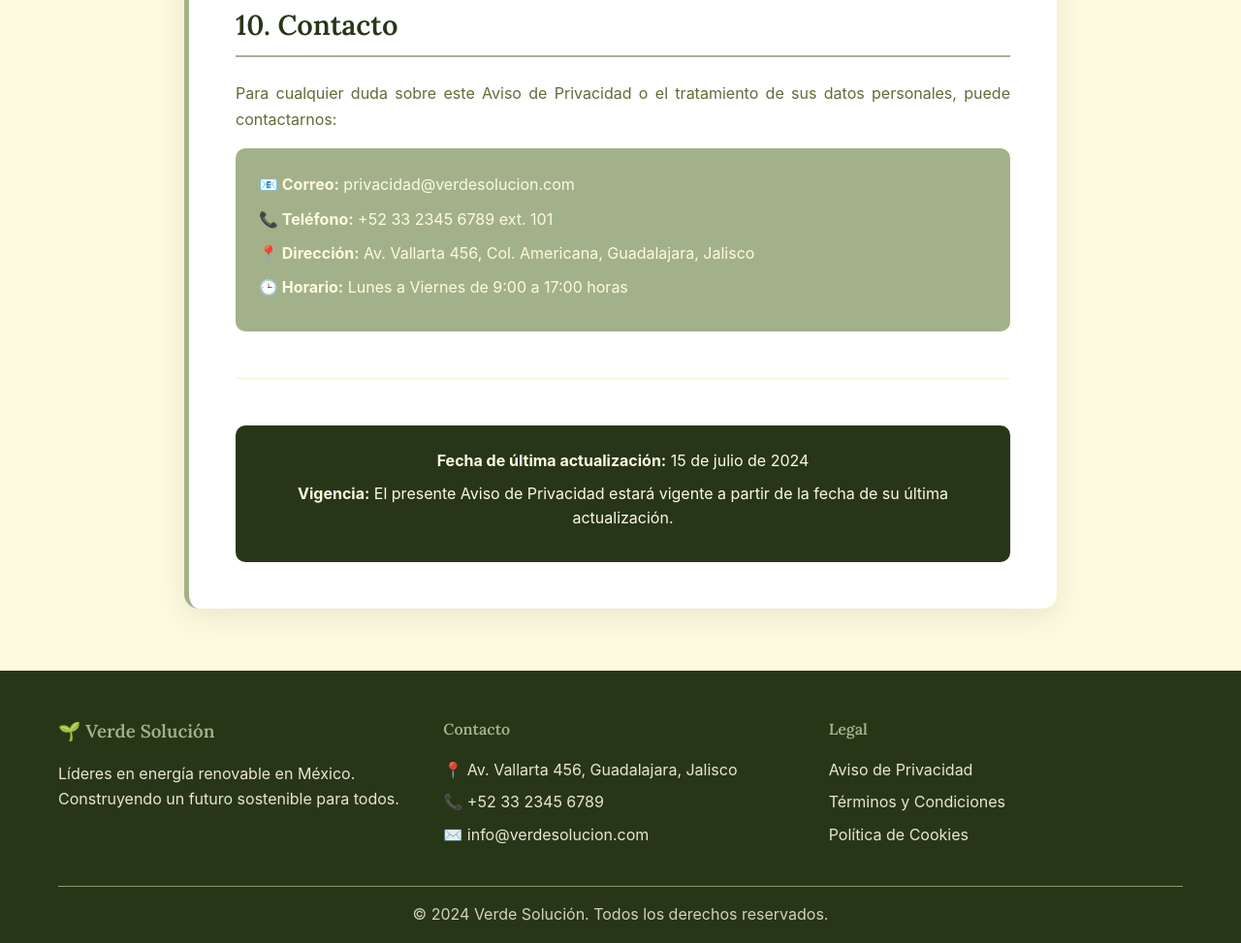
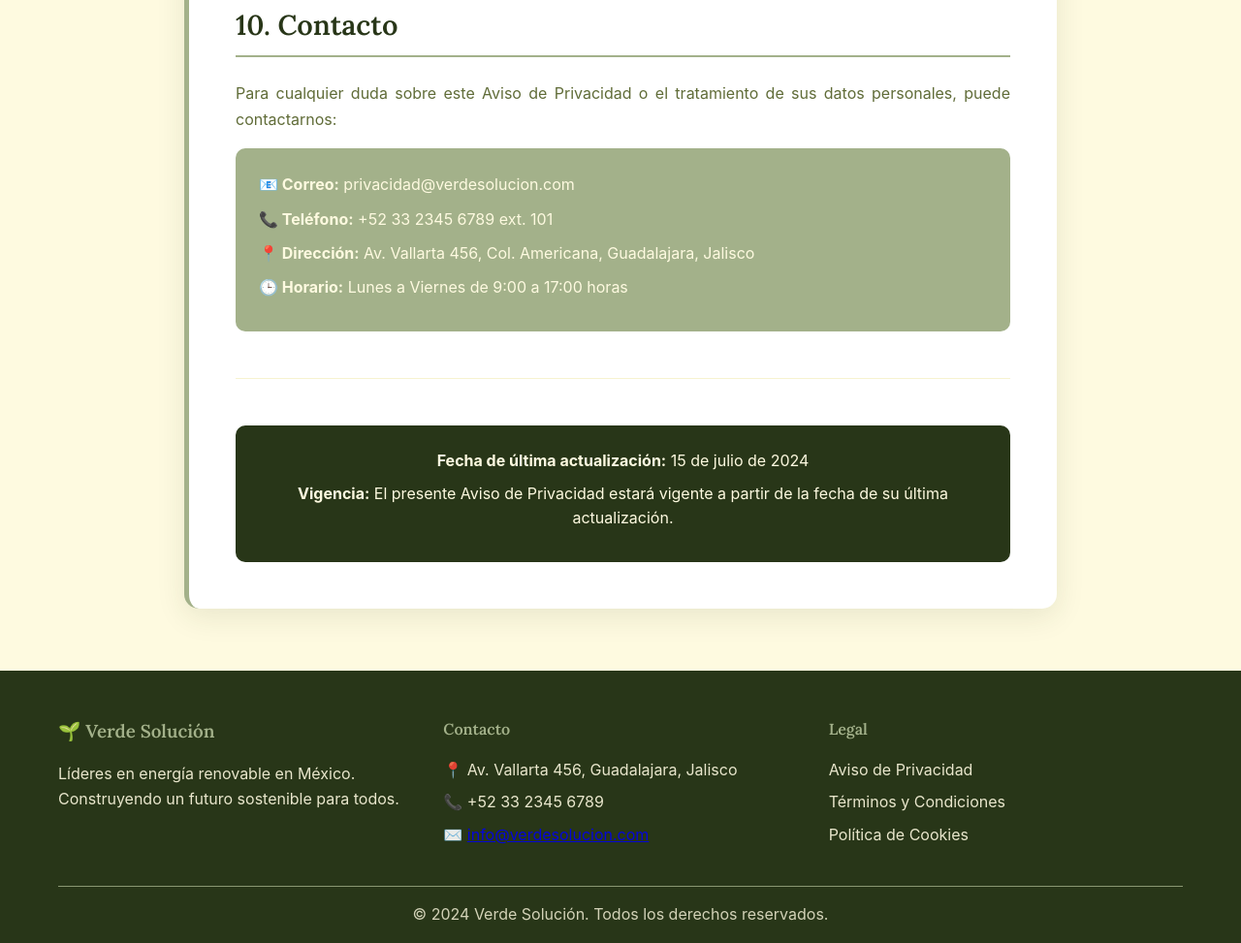
Before and after one commit to ElenaYa/verdesolucion, a plain HTML site: page aviso-de-privacidad.html in a window 1280 px wide. Shown: the part 5632-6605 px from the top of the page at 97% size. Drawn offline with Linux system fonts and the light colour scheme.

Commit message:
add link email

```diff
--- a/aviso-de-privacidad.html
+++ b/aviso-de-privacidad.html
@@ -254,7 +254,7 @@
                     <h4>Contacto</h4>
                     <p>📍 <a href="https://g.co/kgs/HJNPhM3"></a>Av. Vallarta 456, Guadalajara, Jalisco</a></p>
                     <p>📞 +52 33 2345 6789</p>
-                    <p>✉️ info@verdesolucion.com</p>
+                    <p>✉️ <a href="mailto:info@verdesolucion.com">info@verdesolucion.com</a></p>
                 </div>
                 <div class="footer-section">
                     <h4>Legal</h4>
```
Also changed, not shown: contactanos.html (+1 -1 lines), energia-solar.html (+1 -1 lines), index.html (+1 -1 lines), quienes-somos.html (+1 -1 lines), terminos-y-condiciones.html (+1 -1 lines), testimonios.html (+1 -1 lines).
